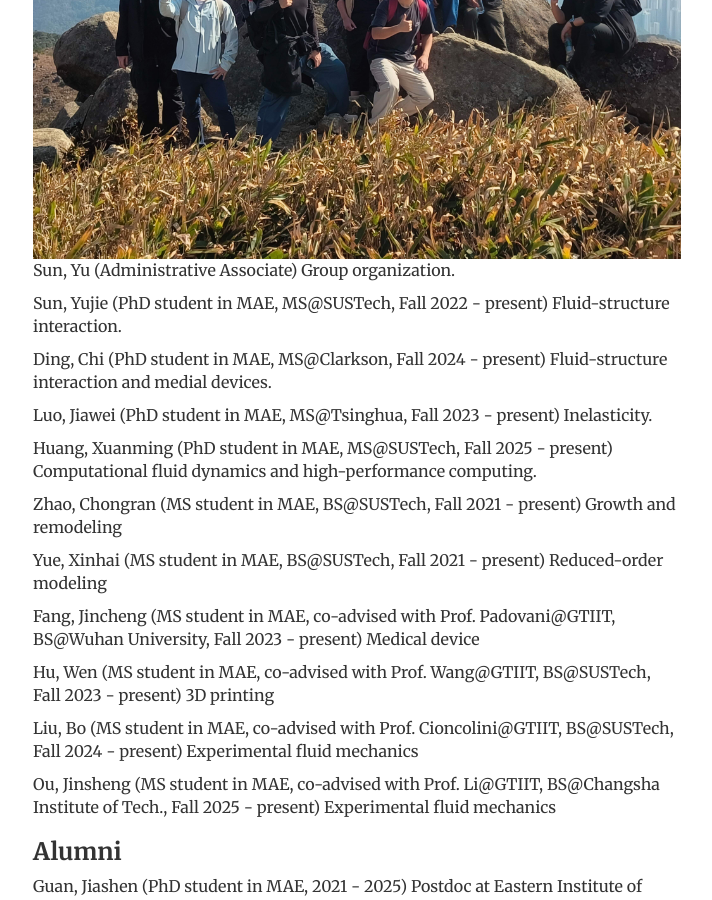
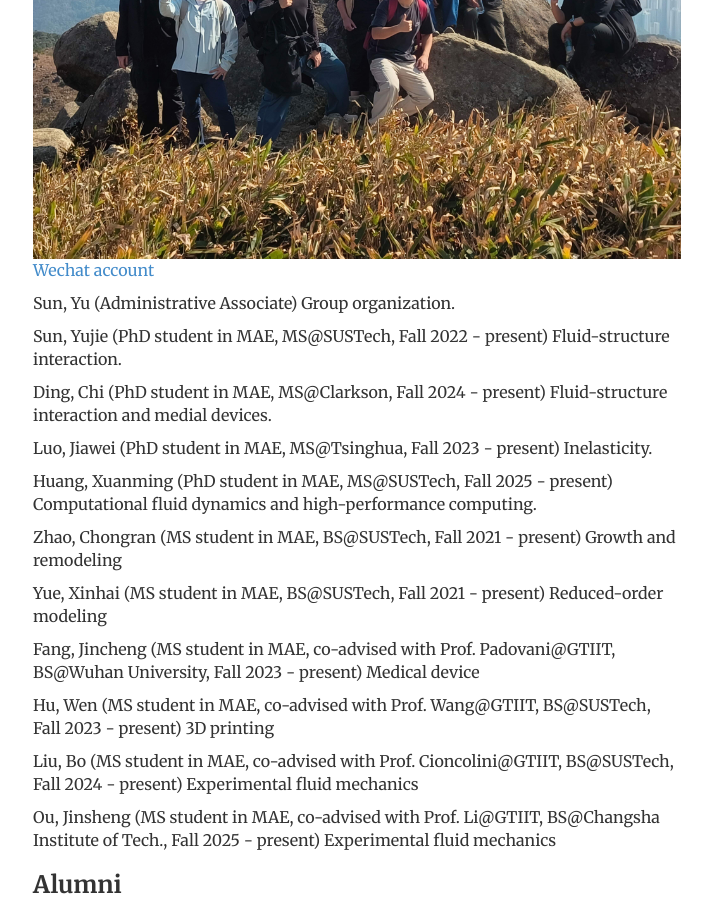
Before and after one commit to ju-liu/ju-liu.github.io, a Jekyll site: the page built from about/index.html, in a window 1280 px wide and 900 px high, scrolled down 1122 px. Shown: the whole window, without its empty margins (283-995 px from the left). Built offline with Jekyll 4.4.1, drawn with Linux system fonts in a browser that asks for light colours; nearby versions of some CDN libraries; library files that are not in the unit come from our copies; comment, search, counter and statistics services are not loaded.

Commit message:
Update index.html

```diff
--- a/about/index.html
+++ b/about/index.html
@@ -42,9 +42,9 @@ description: Dr. Ju Liu
 
   <h3>Research Group Members</h3>
   <img  class="img-responsive" alt="Group-2026-01-17" src="/img/group_2026_winter.jpeg">
-  <!--
-  <p>Click <a href="https://www.flickr.com/photos/194921644@N05/albums/with/72177720311616744">here</a> for more pictures.</p>
-  -->
+
+  <p><a href="/img/group-wechat.jpeg">Wechat account</a></p>
+
   <p>Sun, Yu (Administrative Associate) Group organization.</p>
 
   <p>Sun, Yujie (PhD student in MAE, MS@SUSTech, Fall 2022 - present) Fluid-structure interaction.</p>
```
